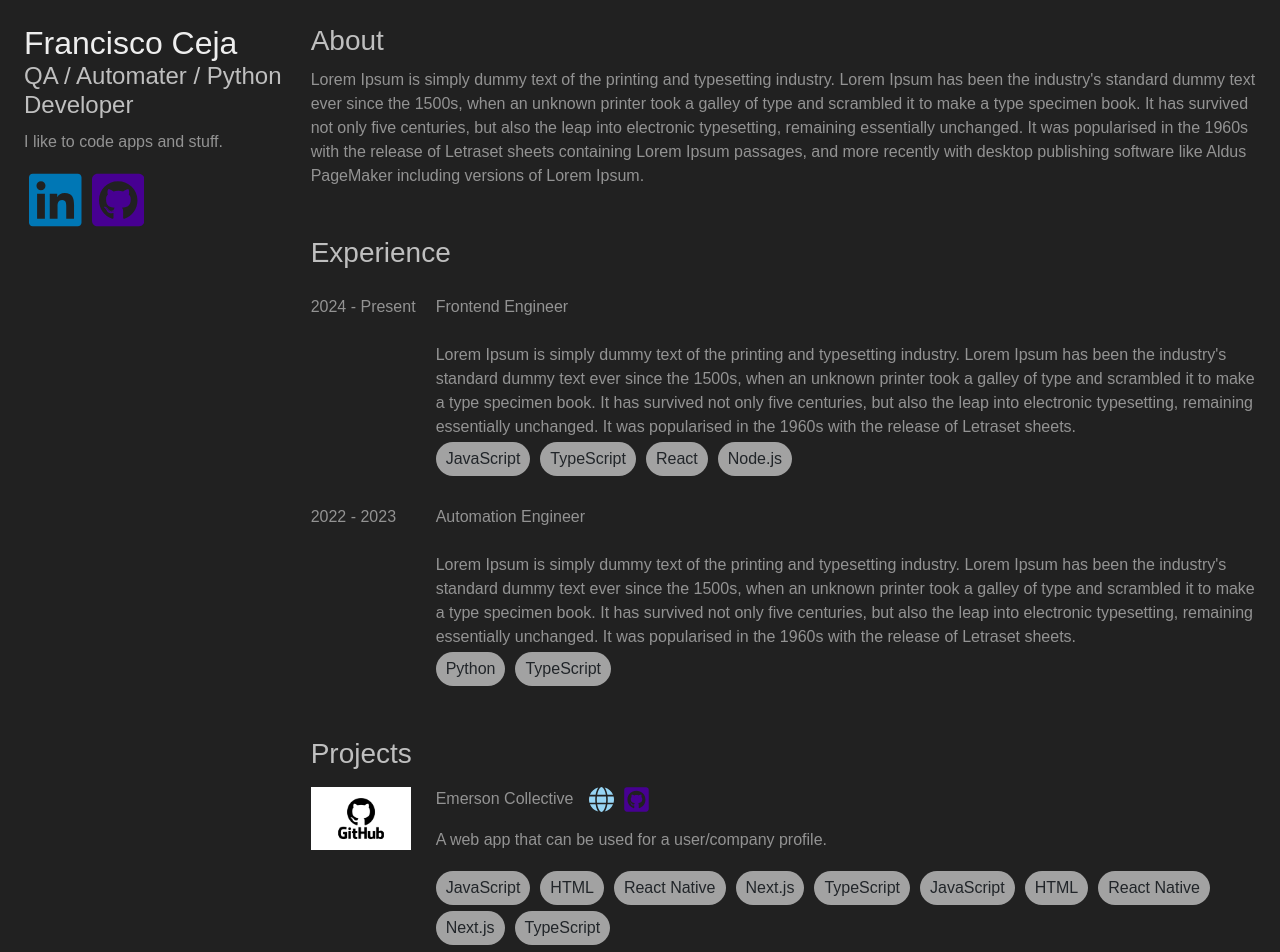
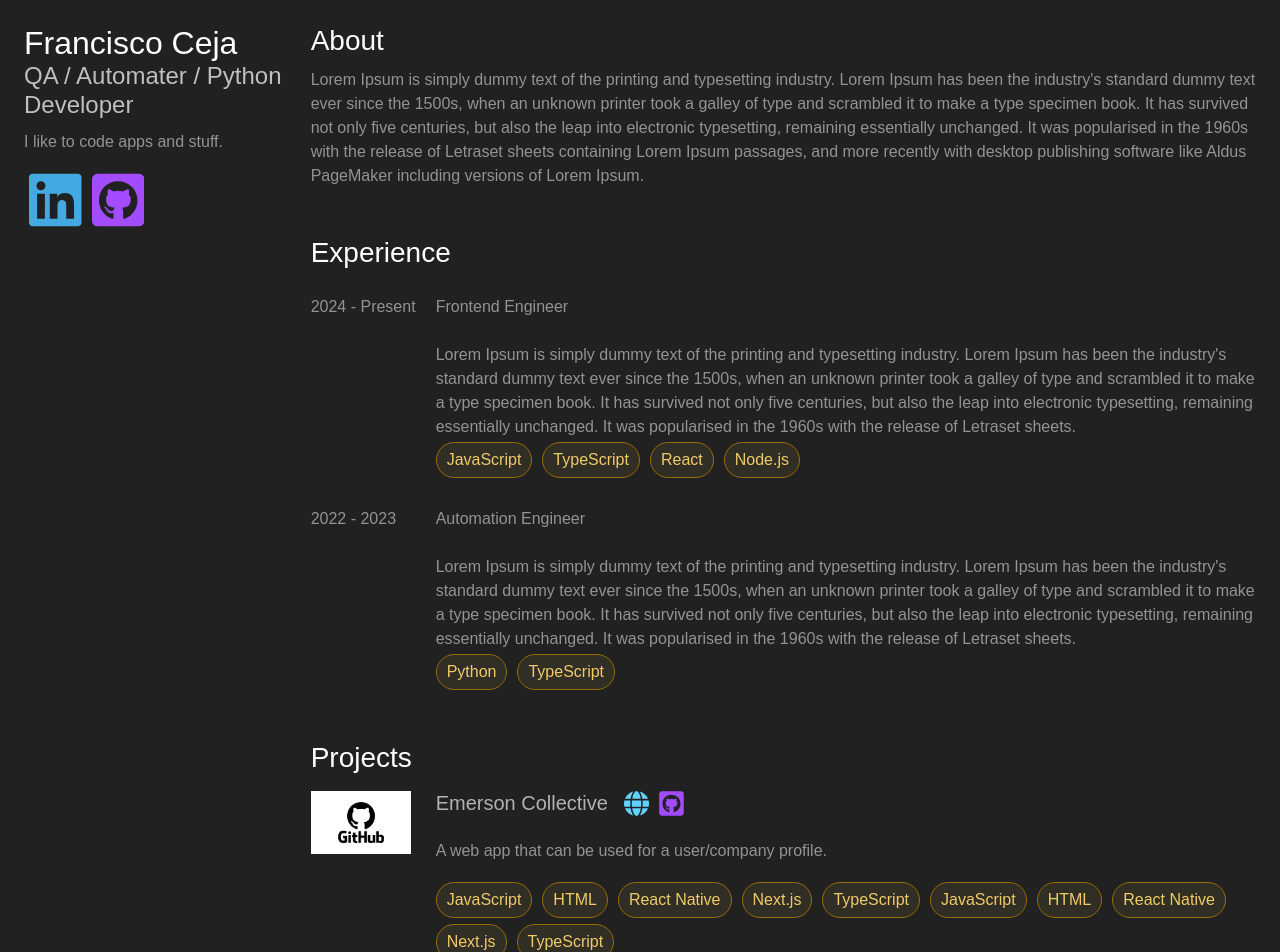
Before and after one commit to fceja/fceja.com_v2, a React (Vite) app: page / in a window 1280 px wide. Shown: the top 952 px of the page. Built offline with nearby package versions, Linux system fonts and the light colour scheme.

Commit message:
add color styles to tags

```diff
--- a/src/scss/Global.scss
+++ b/src/scss/Global.scss
@@ -7,11 +7,21 @@ $breakpoint-xl: 1200px;
 $breakpoint-xxl: 1400px;
 
 /* colors */
-$app-background-color: #212121;
-$linked-in-blue: rgb(0, 119, 181);
-$github-purple-profile: rgb(71, 0, 146);
-$github-gray-project: rgb(116, 116, 116);
-$web-url-light-blue: rgb(151, 212, 243);
+$app-background-color: rgb(33, 33, 33);
+$github-purple-profile: rgb(162, 75, 255);
+$linked-in-blue: rgb(67, 169, 224);
+$proj-title-color: rgb(239, 203, 104);
+$web-url-light-blue: rgb(96, 210, 255);
+
+/* tag styles*/
+$tag-background-color: rgba(239, 203, 104, 0.08);
+$tag-color: rgb(239, 203, 104);
+$tag-border-color: rgb(149, 110, 0);
+$tag-border-radius: 25px;
+$tag-border-style: solid;
+$tag-border-width: 1px;
+$tag-font-size: 1em;
+$tag-font-weight: 200;
 
 /* app */
 body {
@@ -22,14 +32,14 @@ body {
 
 /* text decorations */
 @mixin text-h1 {
-    color: rgb(238, 238, 238);
+    color: rgb(255, 255, 255);
     font-size: 2em;
     font-weight: 500;
     margin: 0;
 }
 
 @mixin text-h2 {
-    color: rgb(191, 191, 191);
+    color: rgb(255, 255, 255);
     font-size: 1.75em;
     font-weight: 300;
     margin: 0;
--- a/src/scss/common/components/Tags.scss
+++ b/src/scss/common/components/Tags.scss
@@ -1,26 +1,30 @@
 @import "@scss/Global.scss";
 
 /* home page styles */
-.home-exp-tag {
-    background-color: rgb(162, 162, 162);
-    border-radius: 25px;
-    font-size: 1em;
-    font-weight: 100;
-}
+.home-exp-tag,
+.home-proj-tag {
+    background-color: $tag-background-color;
+    color: $tag-color;
 
-.home-proj-tag {
-    background-color: rgb(162, 162, 162);
-    border-radius: 25px;
-    font-size: 1em;
-    font-weight: 100;
+    border-style: $tag-border-style;
+    border-width: $tag-border-width;
+    border-color: $tag-border-color;
+    border-radius: $tag-border-radius;
+
+    font-size: $tag-font-size;
+    font-weight: $tag-font-weight;
 }
 
 
 /* projects page styles */
 .projects-proj-tag {
-    background-color: rgb(162, 162, 162);
-    border-radius: 25px;
-    color: $app-background-color;
-    font-size: 1em;
-    font-weight: 100;
+    background-color: $tag-background-color;
+    color: $tag-color;
+
+    border-style: $tag-border-style;
+    border-width: $tag-border-width;
+    border-radius: $tag-border-radius;
+
+    font-size: .6em;
+    font-weight: $tag-font-weight;
 }
--- a/src/scss/components/home/PinnedProjectCardList.scss
+++ b/src/scss/components/home/PinnedProjectCardList.scss
@@ -1,9 +1,7 @@
 .home-proj {
     &-title-link {
         text-decoration: none;
-        color: rgb(147, 147, 147);
-        font-size: 1em;
-        font-weight: 100;
+        color: rgb(179, 177, 177);
     }
 
     &-header-links {
--- a/src/scss/components/projects/ProjectsTable.scss
+++ b/src/scss/components/projects/ProjectsTable.scss
@@ -1,3 +1,5 @@
+@import "@scss/Global.scss";
+
 .table-data {
     color: rgb(238, 238, 238);
     font-size: 1.2em;
@@ -14,5 +16,5 @@
 }
 
 .hover-text:hover {
-    color: rgb(255, 72, 72);
+    color: $proj-title-color;
 }
--- a/src/ts/components/home/PinnedProjectCardsList.tsx
+++ b/src/ts/components/home/PinnedProjectCardsList.tsx
@@ -31,7 +31,7 @@ const PinnedProjectCardsList = () => {
                                     onMouseEnter={() => handleHover(true, i)}
                                     onMouseLeave={() => handleHover(false, i)}
                                 >
-                                    {proj.title}
+                                    <h5>{proj.title}</h5>
                                 </a>
                                 <div className="home-proj-header-links d-flex">
                                     {proj.links.map((linkData, j) => {
```
